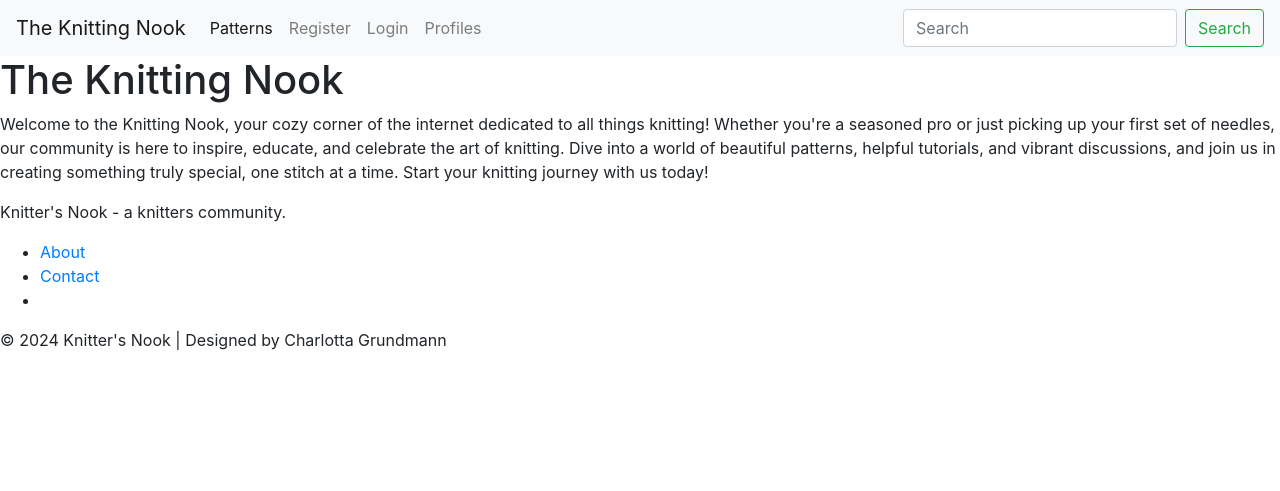
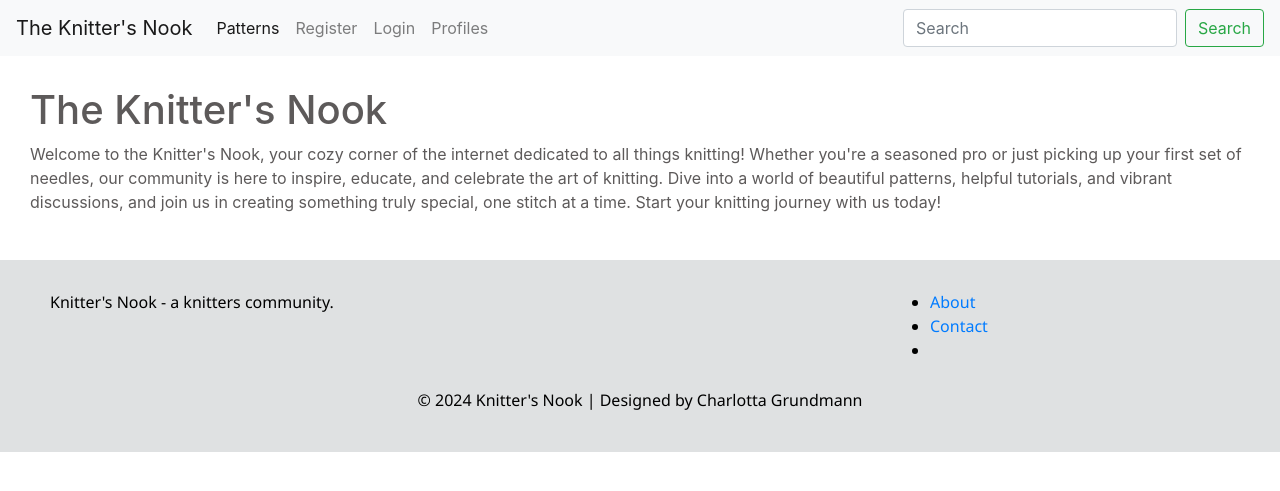
Before and after one commit to CharlottaG/KnittersNook, a Django app: page / in a window 1280 px wide. Shown: the top 491 px of the page. Run offline with Django 4.2, Linux system fonts and the light colour scheme.

Commit message:
Add basic css styling

```diff
--- a/blog/templates/blog/index.html
+++ b/blog/templates/blog/index.html
@@ -3,13 +3,13 @@
 {% block content %}
 
 <!-- index.html content starts here -->
-
-<h1>The Knitting Nook</h1>
-<p>Welcome to the Knitting Nook, your cozy corner of the internet dedicated to all things knitting! Whether you're a
-    seasoned pro or just picking up your first set of needles, our community is here to inspire, educate, and celebrate
-    the art of knitting. Dive into a world of beautiful patterns, helpful tutorials, and vibrant discussions, and join
-    us in creating something truly special, one stitch at a time. Start your knitting journey with us today!</p>
-
+<div class="container-top">
+    <h1>The Knitter's Nook</h1>
+    <p>Welcome to the Knitter's Nook, your cozy corner of the internet dedicated to all things knitting! Whether you're a
+        seasoned pro or just picking up your first set of needles, our community is here to inspire, educate, and celebrate
+        the art of knitting. Dive into a world of beautiful patterns, helpful tutorials, and vibrant discussions, and join
+        us in creating something truly special, one stitch at a time. Start your knitting journey with us today!</p>
+</div>
 
 <!-- index.html content ends here -->
 {% endblock %}
--- a/knittersnook/settings.py
+++ b/knittersnook/settings.py
@@ -44,7 +44,6 @@ INSTALLED_APPS = [
     'django.contrib.messages',
     'django.contrib.staticfiles',
     'django_summernote',
-    'cloudinary_storage',
     'cloudinary',
     'blog',
 ]
--- a/static/css/style.css
+++ b/static/css/style.css
@@ -0,0 +1,30 @@
+.container-top{
+    background-color: #fff;
+    color: #5d5a5a;
+    padding: 30px 30px 30px 30px;
+}
+
+footer {
+    background-color: #dfe1e2;
+    color: #000000;
+    font-family:"Segoe UI", Roboto, Helvetica, Arial, sans-serif;
+    padding: 30px 0;
+}
+
+.footer-content {
+    max-width: 1200px;
+    margin: 0 auto;
+    display: flex;
+    justify-content: space-between;
+    flex-wrap: wrap;
+}
+
+.footer-section {
+    width: 30%;
+    padding-left: 10px;
+}
+
+.footer-bottom {
+    padding: 10px 0;
+    text-align: center;
+}
--- a/templates/base.html
+++ b/templates/base.html
@@ -23,7 +23,7 @@
 
         <!-- Navigation -->
         <nav class="navbar navbar-expand-lg navbar-light bg-light">
-            <a class="navbar-brand" href="{% url 'home' %}">The Knitting Nook</a>
+            <a class="navbar-brand" href="{% url 'home' %}">The Knitter's Nook</a>
             <div class="collapse navbar-collapse" id="navbarSupportedContent">
               <ul class="navbar-nav mr-auto">
                 <li class="nav-item active">
```
